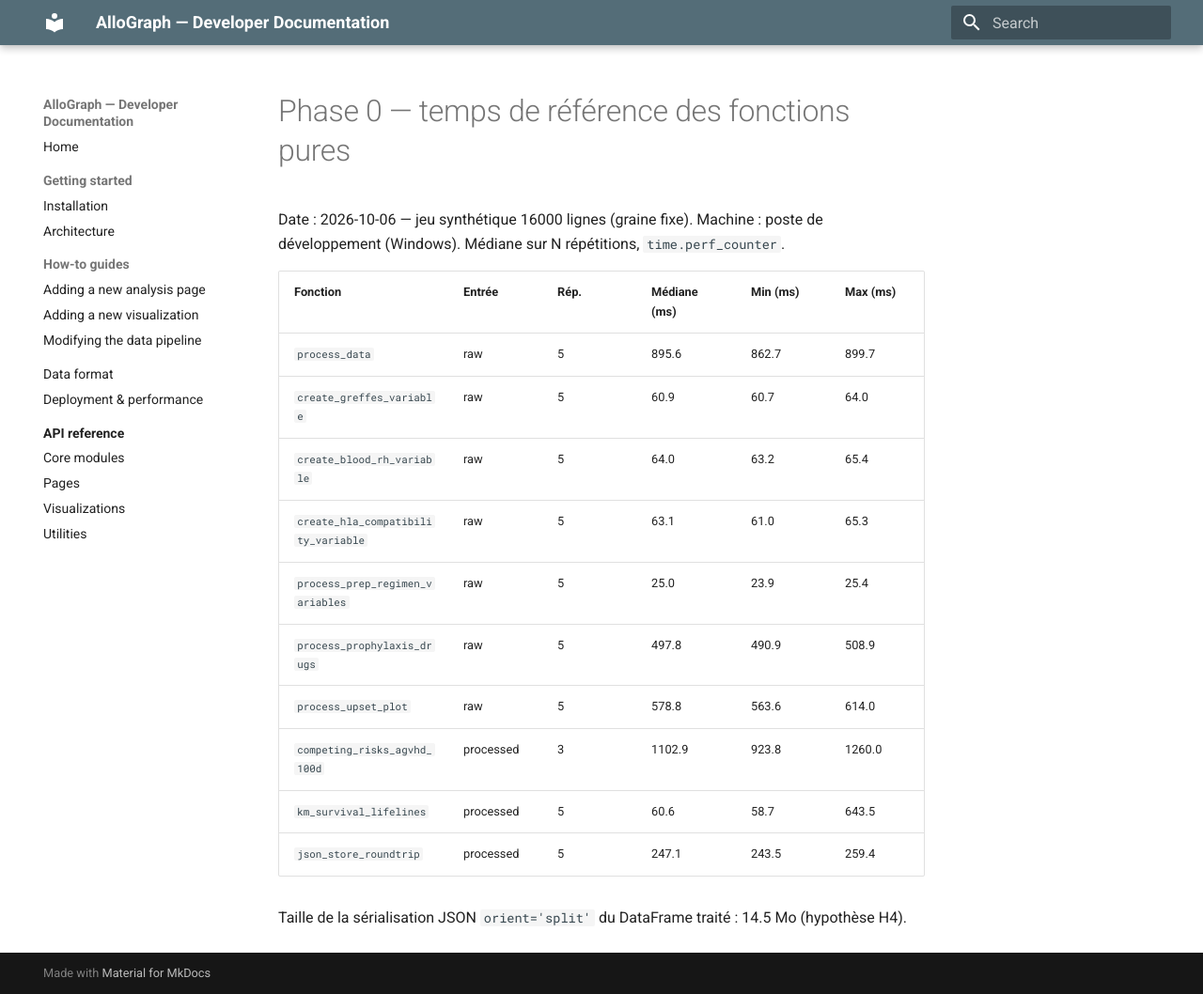
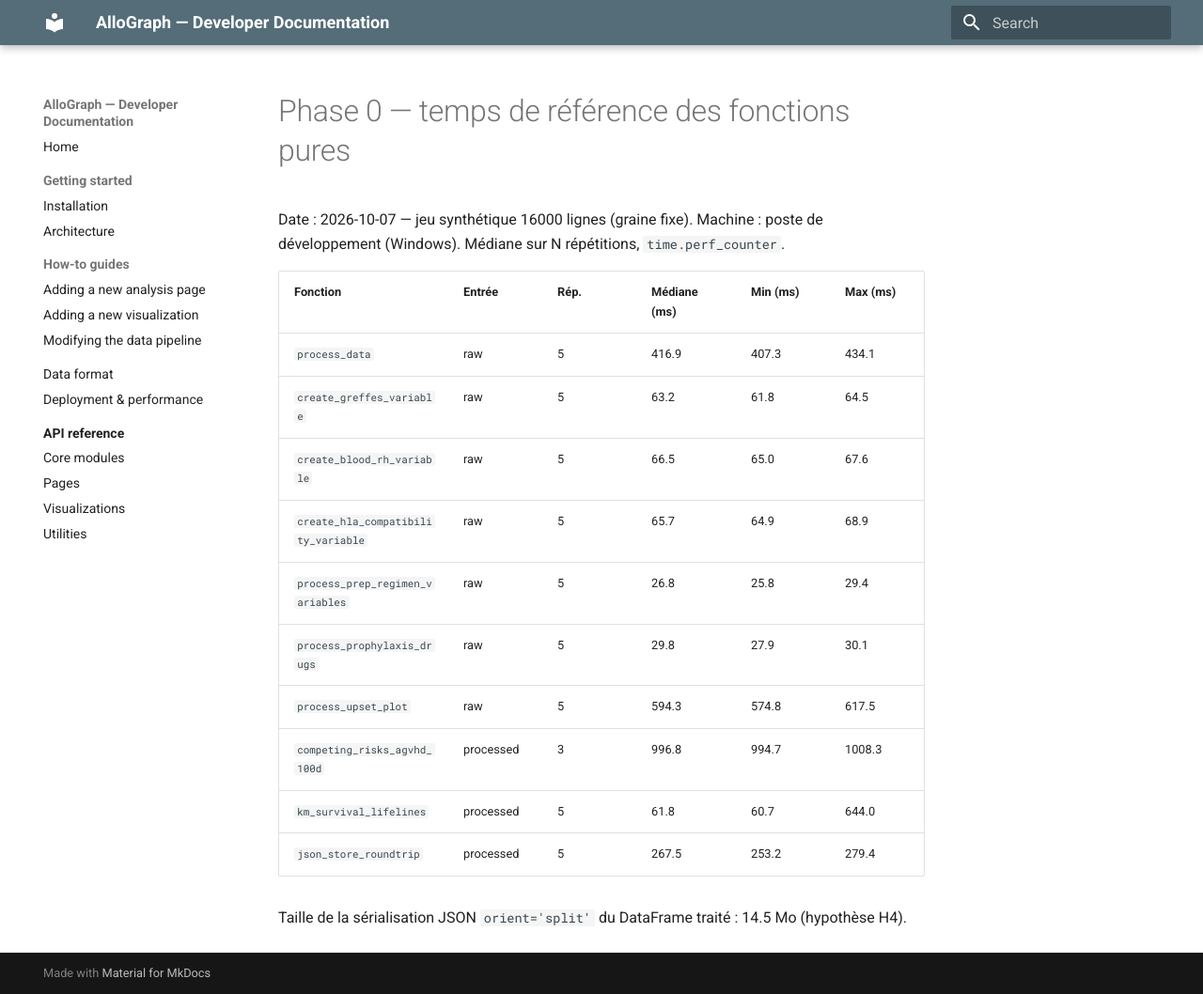
Before and after one commit to LaitEntier/AlloGraph, an MkDocs documentation site: the page built from docs/perf/phase0_benchmark.md, in a window 1280 px wide and 1058 px high. Shown: the whole window at 94% size. Built offline with MkDocs 1.6.1 and Material for MkDocs 9.7.7, drawn with Linux system fonts in a browser that asks for light colours.

Commit message:
Phase 3 (2/4): process_prophylaxis_drugs vectorise
- pivot long/large sur les 6 colonnes Prophylaxis Drug + mapping sur valeurs
  uniques (suppression de l'iterrows)
- process_prophylaxis_drugs: 505 ms -> 30 ms ; process_data: 896 -> 417 ms
- golden masters: 4 passed

```diff
--- a/docs/perf/phase0_benchmark.md
+++ b/docs/perf/phase0_benchmark.md
@@ -1,19 +1,19 @@
 # Phase 0 — temps de référence des fonctions pures
 
-Date : 2026-10-06 — jeu synthétique 16000 lignes (graine fixe).
+Date : 2026-10-07 — jeu synthétique 16000 lignes (graine fixe).
 Machine : poste de développement (Windows). Médiane sur N répétitions, `time.perf_counter`.
 
 | Fonction | Entrée | Rép. | Médiane (ms) | Min (ms) | Max (ms) |
 |---|---|---|---|---|---|
-| `process_data` | raw | 5 | 895.6 | 862.7 | 899.7 |
-| `create_greffes_variable` | raw | 5 | 60.9 | 60.7 | 64.0 |
-| `create_blood_rh_variable` | raw | 5 | 64.0 | 63.2 | 65.4 |
-| `create_hla_compatibility_variable` | raw | 5 | 63.1 | 61.0 | 65.3 |
-| `process_prep_regimen_variables` | raw | 5 | 25.0 | 23.9 | 25.4 |
-| `process_prophylaxis_drugs` | raw | 5 | 497.8 | 490.9 | 508.9 |
-| `process_upset_plot` | raw | 5 | 578.8 | 563.6 | 614.0 |
-| `competing_risks_agvhd_100d` | processed | 3 | 1102.9 | 923.8 | 1260.0 |
-| `km_survival_lifelines` | processed | 5 | 60.6 | 58.7 | 643.5 |
-| `json_store_roundtrip` | processed | 5 | 247.1 | 243.5 | 259.4 |
+| `process_data` | raw | 5 | 416.9 | 407.3 | 434.1 |
+| `create_greffes_variable` | raw | 5 | 63.2 | 61.8 | 64.5 |
+| `create_blood_rh_variable` | raw | 5 | 66.5 | 65.0 | 67.6 |
+| `create_hla_compatibility_variable` | raw | 5 | 65.7 | 64.9 | 68.9 |
+| `process_prep_regimen_variables` | raw | 5 | 26.8 | 25.8 | 29.4 |
+| `process_prophylaxis_drugs` | raw | 5 | 29.8 | 27.9 | 30.1 |
+| `process_upset_plot` | raw | 5 | 594.3 | 574.8 | 617.5 |
+| `competing_risks_agvhd_100d` | processed | 3 | 996.8 | 994.7 | 1008.3 |
+| `km_survival_lifelines` | processed | 5 | 61.8 | 60.7 | 644.0 |
+| `json_store_roundtrip` | processed | 5 | 267.5 | 253.2 | 279.4 |
 
 Taille de la sérialisation JSON `orient='split'` du DataFrame traité : 14.5 Mo (hypothèse H4).
```
Also changed, not shown: 1 other file.
